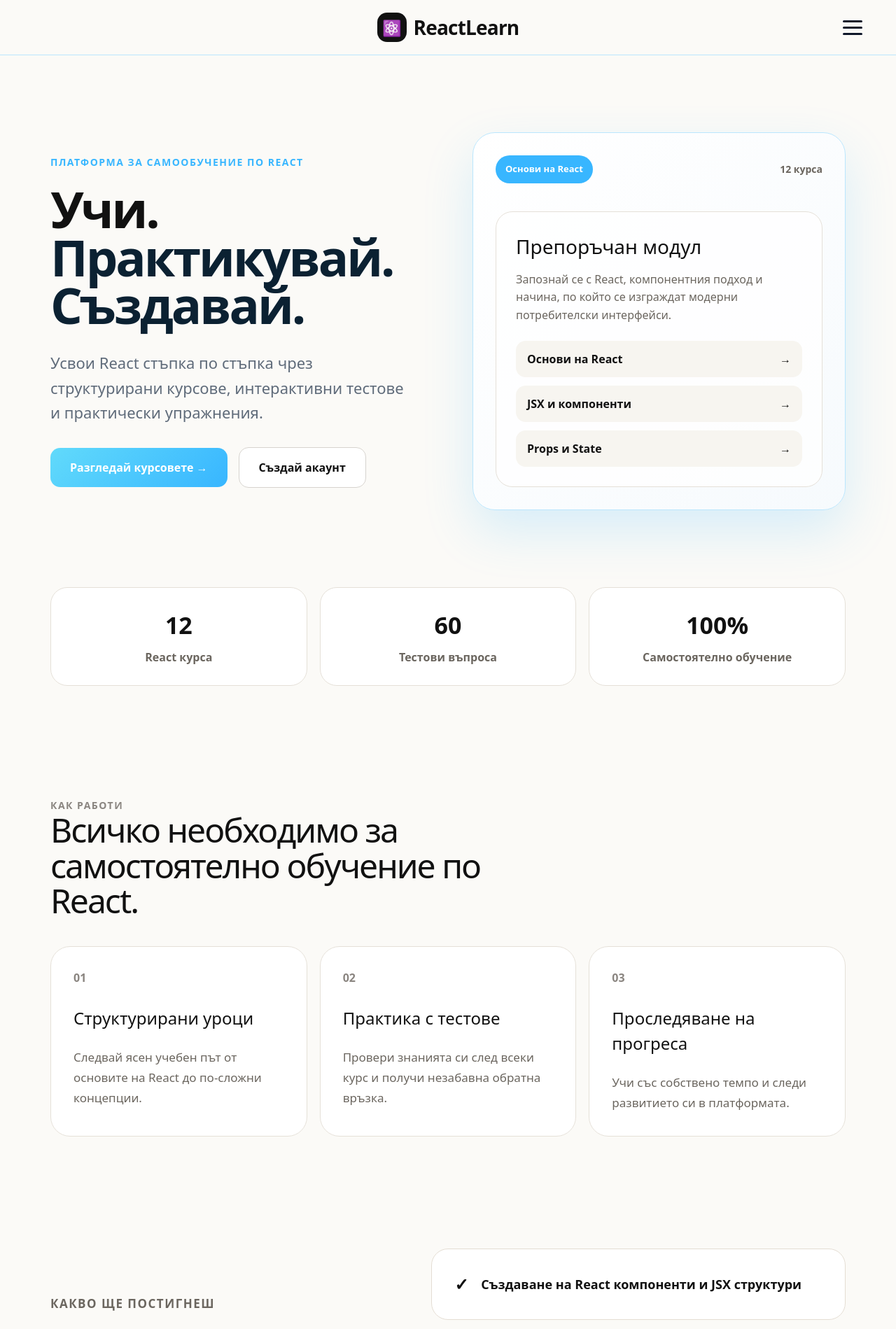
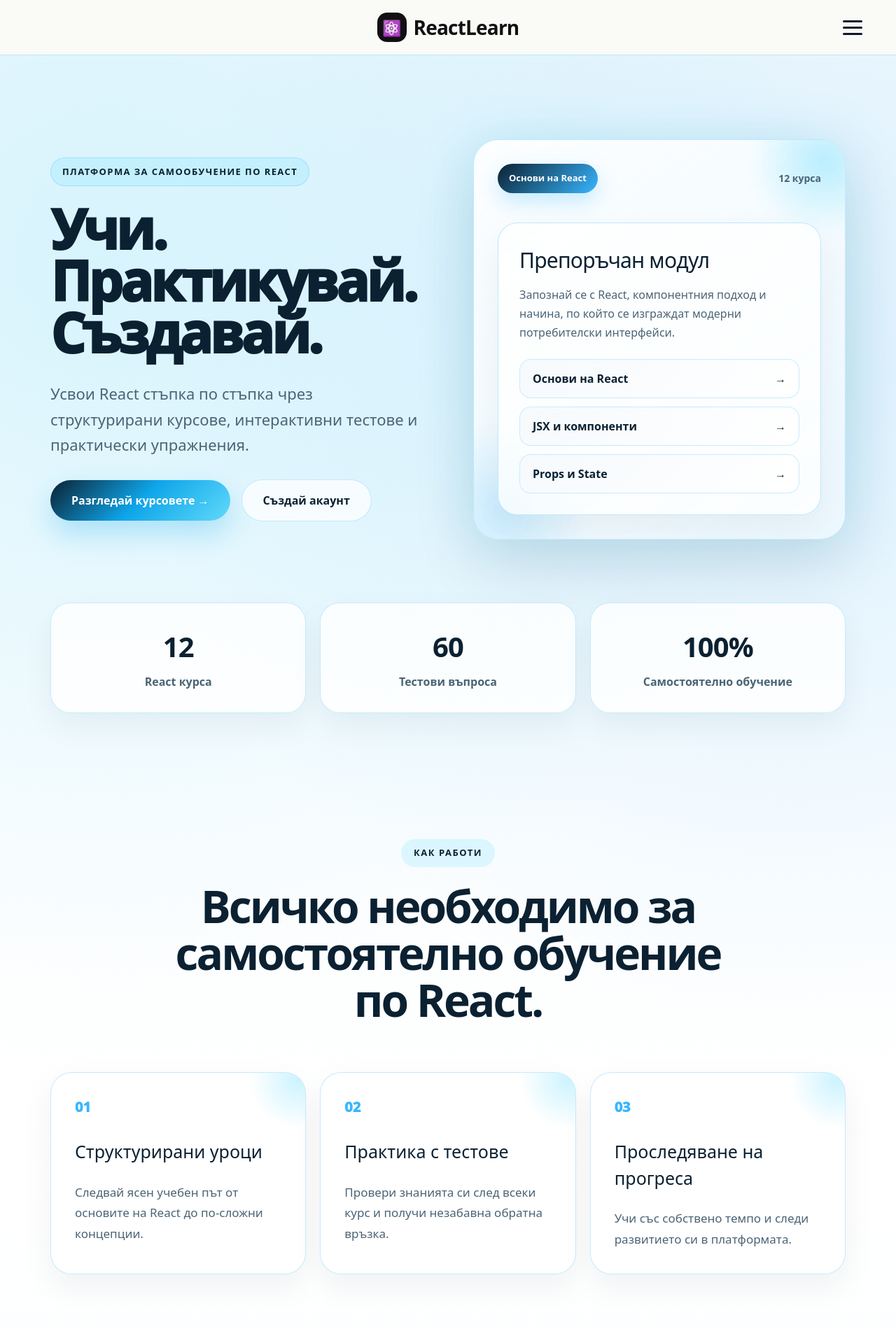
Before and after one commit to IvannIvannov/react-diploma-project, a React (Vite) app in the folder client/: page / in a window 1280 px wide. Shown: the top 1899 px of the page at 70% size. Built offline with nearby package versions, Linux system fonts and the light colour scheme.

Commit message:
Implement modern home page redesign

```diff
--- a/client/src/pages/Home.css
+++ b/client/src/pages/Home.css
@@ -1,22 +1,49 @@
+html,
+body,
+#root {
+  min-height: 100%;
+  margin: 0;
+  background: #eef9ff !important;
+}
+
+body {
+  overflow-x: hidden;
+}
+
+.home-page {
+  min-height: 100vh;
+  padding-bottom: 0;
+
+  background:
+    radial-gradient(circle at 12% 8%, rgba(97, 218, 251, 0.22), transparent 28%),
+    radial-gradient(circle at 88% 12%, rgba(56, 182, 255, 0.16), transparent 26%),
+    linear-gradient(180deg, #f6fafd 0%, #ffffff 42%, #eef9ff 100%);
+}
+
 .hero-section {
   max-width: 1200px;
   margin: 0 auto;
-  padding: 110px 32px;
+  padding: 120px 32px 90px;
 
   display: grid;
   grid-template-columns: 1fr 1fr;
-  gap: 70px;
+  gap: 72px;
   align-items: center;
 }
 
 .hero-label {
-  margin-bottom: 22px;
+  width: fit-content;
+  margin-bottom: 24px;
+  padding: 10px 16px;
 
-  color: #38b6ff;
+  color: #0b2132;
+  background: rgba(97, 218, 251, 0.18);
+  border: 1px solid rgba(56, 182, 255, 0.28);
+  border-radius: 999px;
 
-  font-size: 14px;
-  font-weight: 800;
-  letter-spacing: 1.5px;
+  font-size: 13px;
+  font-weight: 900;
+  letter-spacing: 1.4px;
   text-transform: uppercase;
 }
 
@@ -25,30 +52,31 @@
 
   color: #0b2132;
 
-  font-size: 72px;
+  font-size: 78px;
   line-height: 0.95;
-  font-weight: 900;
-  letter-spacing: -3px;
+  font-weight: 950;
+  letter-spacing: -4px;
 }
 
 .hero-title::first-line {
-  color: #111;
+  color: #0b2132;
 }
 
 .hero-description {
-  max-width: 520px;
+  max-width: 560px;
   margin: 32px 0;
 
-  color: #5f6b7a;
+  color: #4b6475;
 
   font-size: 22px;
-  line-height: 1.6;
+  line-height: 1.65;
 }
 
 .hero-actions {
   display: flex;
   gap: 16px;
   align-items: center;
+  flex-wrap: wrap;
 }
 
 .primary-button,
@@ -57,118 +85,148 @@
   align-items: center;
   justify-content: center;
 
-  padding: 16px 28px;
-  border-radius: 14px;
+  padding: 17px 30px;
+  border-radius: 999px;
 
   font-size: 16px;
-  font-weight: 800;
+  font-weight: 900;
 
   text-decoration: none;
-  transition: 0.2s ease;
+  transition: 0.25s ease;
 }
 
 .primary-button {
-  display: inline-flex;
-  align-items: center;
-  justify-content: center;
+  background: linear-gradient(135deg, #0b2132, #0ea5e9, #61dafb);
+  color: #fff;
 
-  padding: 16px 28px;
-  border-radius: 14px;
-
-  font-size: 16px;
-  font-weight: 800;
-
-  text-decoration: none;
-  transition: 0.2s ease;
-
-  background: linear-gradient(135deg, #61dafb, #38b6ff);
-  color: #fff;
+  box-shadow: 0 18px 40px rgba(14, 165, 233, 0.28);
 }
 
 .primary-button:hover {
-  transform: translateY(-2px);
-
-  background: linear-gradient(135deg, #7ddfff, #4cc9f0);
+  transform: translateY(-3px) scale(1.02);
+  box-shadow: 0 24px 55px rgba(14, 165, 233, 0.38);
 }
 
 .secondary-button {
-  color: #111;
-  border: 1px solid #d6d3ce;
-  background: #fff;
+  color: #0b2132;
+  border: 1px solid rgba(56, 182, 255, 0.28);
+  background: rgba(255, 255, 255, 0.72);
+  backdrop-filter: blur(16px);
 }
 
 .secondary-button:hover {
-  background: #f0eee9;
+  transform: translateY(-3px);
+  background: #ffffff;
+  border-color: #38b6ff;
+  box-shadow: 0 18px 40px rgba(11, 33, 50, 0.08);
 }
 
 .hero-card {
   position: relative;
+  overflow: hidden;
 
-  min-height: 430px;
-  padding: 32px;
+  min-height: 460px;
+  padding: 34px;
 
   background:
-    linear-gradient(135deg,
-      rgba(255, 255, 255, 0.96),
-      rgba(246, 250, 253, 0.96));
-
-  border: 1px solid #bae6fd;
-  border-radius: 32px;
+    linear-gradient(145deg,
+      rgba(255, 255, 255, 0.92),
+      rgba(239, 249, 255, 0.78));
+  border: 1px solid rgba(56, 182, 255, 0.28);
+  border-radius: 36px;
 
   box-shadow:
-    0 30px 70px rgba(56, 182, 255, 0.18);
+    0 35px 90px rgba(11, 33, 50, 0.12),
+    0 0 70px rgba(97, 218, 251, 0.22);
+
+  backdrop-filter: blur(18px);
+}
+
+.hero-card::before {
+  content: "";
+  position: absolute;
+  inset: -80px -80px auto auto;
+
+  width: 220px;
+  height: 220px;
+
+  background: radial-gradient(circle, rgba(97, 218, 251, 0.42), transparent 68%);
+  filter: blur(8px);
+}
+
+.hero-card::after {
+  content: "";
+  position: absolute;
+  inset: auto auto -90px -90px;
+
+  width: 260px;
+  height: 260px;
+
+  background: radial-gradient(circle, rgba(56, 182, 255, 0.22), transparent 70%);
+  filter: blur(10px);
 }
 
 .hero-card-top {
+  position: relative;
+  z-index: 1;
+
   display: flex;
   justify-content: space-between;
   align-items: center;
 
-  margin-bottom: 40px;
+  margin-bottom: 42px;
 }
 
 .hero-card-badge {
-  padding: 10px 14px;
+  padding: 11px 16px;
 
   border-radius: 999px;
 
-  background: #38b6ff;
+  background: linear-gradient(135deg, #0b2132, #38b6ff);
   color: white;
 
   font-size: 13px;
+  font-weight: 900;
+
+  box-shadow: 0 12px 30px rgba(56, 182, 255, 0.28);
+}
+
+.hero-card-progress {
+  color: #4b6475;
+
+  font-size: 14px;
   font-weight: 800;
 }
 
-.hero-card-progress {
-  color: #6b665f;
+.lesson-preview {
+  position: relative;
+  z-index: 1;
 
-  font-size: 14px;
-  font-weight: 700;
-}
+  padding: 30px;
 
-.lesson-preview {
-  padding: 28px;
+  background: rgba(255, 255, 255, 0.76);
+  border: 1px solid rgba(186, 230, 253, 0.9);
+  border-radius: 28px;
 
-  background: rgba(255, 255, 255, 0.8);
-  border: 1px solid #e5e0d8;
-  border-radius: 24px;
+  box-shadow: 0 20px 50px rgba(11, 33, 50, 0.06);
 }
 
 .lesson-preview h3 {
   margin: 0 0 14px;
 
-  color: #111;
+  color: #0b2132;
 
-  font-size: 28px;
+  font-size: 30px;
+  letter-spacing: -0.8px;
 }
 
 .lesson-preview p {
   margin: 0 0 24px;
 
-  color: #6b665f;
+  color: #4b6475;
 
   font-size: 16px;
-  line-height: 1.6;
+  line-height: 1.7;
 }
 
 .lesson-list {
@@ -180,73 +238,106 @@
   display: flex;
   justify-content: space-between;
 
-  padding: 14px 16px;
+  padding: 15px 18px;
 
-  background: #f7f5f0;
-  border-radius: 14px;
+  background: linear-gradient(135deg, #f6fafd, #ffffff);
+  border: 1px solid rgba(186, 230, 253, 0.75);
+  border-radius: 16px;
 
-  color: #111;
+  color: #0b2132;
 
-  font-weight: 700;
+  font-weight: 800;
+  text-decoration: none;
+  cursor: pointer;
+
+  transition: 0.25s ease;
+}
+
+.lesson-item:hover {
+  transform: translateX(8px);
+  background: #eaf8ff;
+  border-color: #38b6ff;
 }
 
 .stats-section {
   max-width: 1200px;
   margin: 0 auto;
-  padding: 0 32px 80px;
+  padding: 0 32px 90px;
 
   display: grid;
   grid-template-columns: repeat(3, 1fr);
-  gap: 18px;
+  gap: 20px;
 }
 
 .stat-card {
-  padding: 28px;
+  padding: 32px;
 
-  background: #fff;
-  border: 1px solid #e5e0d8;
-  border-radius: 24px;
+  background: rgba(255, 255, 255, 0.82);
+  border: 1px solid rgba(186, 230, 253, 0.8);
+  border-radius: 28px;
 
   text-align: center;
+
+  box-shadow: 0 18px 45px rgba(11, 33, 50, 0.06);
+  backdrop-filter: blur(16px);
 }
 
 .stat-card strong {
   display: block;
 
-  color: #111;
+  color: #0b2132;
 
-  font-size: 34px;
+  font-size: 40px;
   margin-bottom: 8px;
+  letter-spacing: -1px;
 }
 
 .stat-card span {
-  color: #6b665f;
+  color: #4b6475;
 
-  font-weight: 600;
+  font-weight: 700;
 }
 
 .features-section,
 .learning-path-section {
   max-width: 1200px;
   margin: 0 auto;
-  padding: 80px 32px;
+  padding: 90px 32px;
 }
 
 .feedback-section {
-  max-width: 1200px;
-  margin: 0 auto;
-  padding: 80px 32px 36px;
+  position: relative;
+
+  max-width: 100%;
+  overflow: hidden;
+
+  padding: 20px 0 50px;
+
+  background: transparent;
 }
 
 .section-heading {
-  max-width: 720px;
-  margin-bottom: 40px;
+  max-width: 850px;
+  margin: 0 auto 70px;
+
+  text-align: center;
 }
 
 .section-heading p {
-  color: #8a8580;
-  font-size: 14px;
-  font-weight: 800;
+  display: inline-flex;
+  align-items: center;
+  justify-content: center;
+
+  margin: 0 auto 22px;
+  padding: 10px 18px;
+
+  color: #0b2132;
+  background: rgba(97, 218, 251, 0.18);
+
+  border-radius: 999px;
+
+  font-size: 13px;
+  font-weight: 900;
   letter-spacing: 1.5px;
   text-transform: uppercase;
 }
@@ -255,44 +346,77 @@
 .learning-path-section h2,
 .cta-section h2 {
   margin: 0;
-  color: #111;
-  font-size: 48px;
+
+  color: #0b2132;
+
+  font-size: 64px;
   line-height: 1.05;
-  letter-spacing: -2px;
+  letter-spacing: -3px;
+  font-weight: 900;
 }
 
 .features-grid {
   display: grid;
   grid-template-columns: repeat(3, 1fr);
-  gap: 18px;
+  gap: 20px;
 }
 
 .feature-card {
-  padding: 32px;
-  background: #fff;
-  border: 1px solid #e5e0d8;
-  border-radius: 28px;
+  position: relative;
+  overflow: hidden;
+
+  padding: 34px;
+
+  background: rgba(255, 255, 255, 0.84);
+  border: 1px solid rgba(186, 230, 253, 0.82);
+  border-radius: 30px;
+
+  box-shadow: 0 18px 45px rgba(11, 33, 50, 0.06);
+  backdrop-filter: blur(14px);
+}
+
+.feature-card::before {
+  content: "";
+  position: absolute;
+  top: -60px;
+  right: -60px;
+
+  width: 140px;
+  height: 140px;
+
+  background: radial-gradient(circle, rgba(97, 218, 251, 0.32), transparent 70%);
 }
 
 .feature-card span {
-  display: inline-block;
-  margin-bottom: 28px;
-  color: #8a8580;
-  font-weight: 900;
+  position: relative;
+  z-index: 1;
+
+  display: inline-flex;
+  margin-bottom: 30px;
+
+  color: #38b6ff;
+
+  font-size: 20px;
+  font-weight: 950;
 }
 
 .feature-card h3 {
+  position: relative;
+  z-index: 1;
+
   margin: 0 0 14px;
-  color: #111;
-  font-size: 24px;
+
+  color: #0b2132;
+
+  font-size: 25px;
 }
 
 .feature-card p,
 .learning-path-section p,
 .cta-section p {
-  color: #6b665f;
+  color: #4b6475;
   font-size: 17px;
-  line-height: 1.7;
+  line-height: 1.75;
 
   margin-top: 24px;
 }
@@ -300,46 +424,77 @@
 .learning-path-section {
   display: grid;
   grid-template-columns: 0.9fr 1.1fr;
-  gap: 60px;
+  gap: 64px;
   align-items: center;
 }
 
 .path-list {
   display: grid;
-  gap: 14px;
+  gap: 16px;
 }
 
 .path-item {
   display: flex;
   align-items: center;
-  gap: 18px;
+  gap: 20px;
 
-  padding: 22px 24px;
-  background: #fff;
-  border: 1px solid #e5e0d8;
-  border-radius: 20px;
+  padding: 30px;
+
+  background: rgba(255, 255, 255, 0.86);
+  border: 1px solid rgba(186, 230, 253, 0.85);
+  border-radius: 26px;
+
+  box-shadow: 0 16px 40px rgba(11, 33, 50, 0.05);
+
+  transition: 0.25s ease;
+}
+
+.path-item:hover {
+  transform: translateY(-5px);
+  border-color: #38b6ff;
+  box-shadow: 0 24px 60px rgba(56, 182, 255, 0.16);
 }
 
 .path-item strong {
-  color: #8a8580;
+  display: inline-flex;
+  align-items: center;
+  justify-content: center;
+
+  min-width: 52px;
+  height: 52px;
+
+  color: #fff;
+  background: linear-gradient(135deg, #0b2132, #38b6ff);
+  border-radius: 16px;
+
+  font-size: 20px;
+  font-weight: 950;
 }
 
 .path-item span {
-  color: #111;
-  font-size: 20px;
-  font-weight: 800;
+  color: #0b2132;
+
+  font-size: 19px;
+  font-weight: 850;
 }
 
 .cta-section {
+  position: relative;
+  overflow: hidden;
+
   max-width: 1200px;
-  margin: 24px auto 0;
-  padding: 80px 32px;
+  margin: 28px auto 0;
+  padding: 90px 32px;
 
   text-align: center;
 
-  background: #0b2132;
-  border: 2px solid #38b6ff;
-  border-radius: 36px;
+  background:
+    radial-gradient(circle at top left, rgba(97, 218, 251, 0.26), transparent 35%),
+    linear-gradient(135deg, #071927, #0b2132 55%, #0e3a55);
+  border: 1px solid rgba(97, 218, 251, 0.38);
+  border-radius: 40px;
+
+  box-shadow: 0 30px 90px rgba(11, 33, 50, 0.22);
 }
 
 .cta-section h2 {
@@ -347,19 +502,21 @@
 }
 
 .cta-section p {
-  max-width: 620px;
-  margin: 22px auto 32px;
+  max-width: 640px;
+  margin: 24px auto 34px;
 
-  color: #d1d5db;
+  color: #d7ecf8;
 }
 
 .cta-section .primary-button {
-  background: #fff;
-  color: #111;
+  background: #ffffff;
+  color: #0b2132;
+
+  box-shadow: 0 18px 45px rgba(255, 255, 255, 0.14);
 }
 
 .cta-section .primary-button:hover {
-  background: #f3f4f6;
+  background: #eaf8ff;
 }
 
 .feedback-grid {
@@ -368,18 +525,13 @@
   gap: 18px;
 }
 
-.feedback-card {
-  padding: 32px;
-  background: #fff;
-  border: 1px solid #e5e0d8;
-  border-radius: 28px;
-}
-
 .feedback-text {
   margin: 0 0 30px;
-  color: #111;
+
+  color: #0b2132;
+
   font-size: 18px;
-  line-height: 1.7;
+  line-height: 1.75;
 }
 
 .feedback-author {
@@ -389,41 +541,86 @@
 }
 
 .feedback-avatar {
-  width: 46px;
-  height: 46px;
+  width: 48px;
+  height: 48px;
   border-radius: 50%;
 
   display: flex;
   align-items: center;
   justify-content: center;
 
-  background: #0b2132;
+  background: linear-gradient(135deg, #0b2132, #38b6ff);
   color: #fff;
 
-  font-weight: 900;
+  font-weight: 950;
+
+  box-shadow: 0 12px 30px rgba(56, 182, 255, 0.25);
 }
 
 .feedback-author strong {
   display: block;
-  color: #111;
+
+  color: #0b2132;
+
   margin-bottom: 4px;
 }
 
 .feedback-author span {
-  color: #6b665f;
+  color: #4b6475;
+
   font-size: 14px;
 }
 
 .feedback-carousel {
+  position: relative;
+
   overflow: hidden;
   width: 100%;
-  padding: 8px 0;
+
+  background: transparent;
+
+  padding: 20px 0;
+}
+
+.feedback-carousel::before,
+.feedback-carousel::after {
+  content: "";
+
+  position: absolute;
+  top: 0;
+
+  width: 220px;
+  height: 100%;
+
+  z-index: 5;
+  pointer-events: none;
+}
+
+.feedback-carousel::before {
+  left: 0;
+
+  background: linear-gradient(to right,
+      #f6fafd 0%,
+      rgba(246, 250, 253, .95) 20%,
+      rgba(246, 250, 253, 0) 100%);
+}
+
+.feedback-carousel::after {
+  right: 0;
+
+  background: linear-gradient(to left,
+      #f6fafd 0%,
+      rgba(246, 250, 253, .95) 20%,
+      rgba(246, 250, 253, 0) 100%);
 }
 
 .feedback-track {
   display: flex;
-  gap: 22px;
+  gap: 28px;
   width: max-content;
+
+  padding: 10px 0;
+
   animation: feedbackSlide 24s linear infinite;
 }
 
@@ -432,22 +629,33 @@
 }
 
 .feedback-card {
-  width: 360px;
-  min-height: 260px;
-  padding: 32px;
+  width: 370px;
+  min-height: 270px;
+  padding: 34px;
 
-  background: #fff;
-  border: 1px solid #e5e0d8;
-  border-radius: 28px;
+  background: #ffffff;
+  border: 1px solid #d8efff;
+  border-radius: 30px;
 
   flex-shrink: 0;
-  box-shadow: none;
 
-  transition: border-color 0.25s ease, background 0.25s ease;
+  box-shadow:
+    0 8px 24px rgba(11, 33, 50, 0.05),
+    0 1px 2px rgba(11, 33, 50, 0.03);
+  backdrop-filter: blur(14px);
+
+  transition: 0.25s ease;
 }
 
 .feedback-card:hover {
-  background: #fbfaf7;
+  transform: translateY(-6px);
+
+  background: #fff;
+
+  border-color: #38b6ff;
+
+  box-shadow:
+    0 16px 40px rgba(56, 182, 255, 0.12);
 }
 
 @keyframes feedbackSlide {
@@ -497,30 +705,21 @@
 .stat-card,
 .feature-card,
 .path-item {
-  transition: transform 0.25s ease, box-shadow 0.25s ease;
+  transition: transform 0.25s ease, box-shadow 0.25s ease, border-color 0.25s ease;
 }
 
 .hero-card:hover,
 .stat-card:hover,
-.feature-card:hover,
-.path-item:hover {
-  transform: translateY(-6px);
-  box-shadow: 0 24px 60px rgba(0, 0, 0, 0.07);
-}
-
-.lesson-item {
-  transition: transform 0.2s ease, background 0.2s ease;
-}
-
-.lesson-item:hover {
-  transform: translateX(6px);
-  background: #efede7;
+.feature-card:hover {
+  transform: translateY(-7px);
+  border-color: #38b6ff;
+  box-shadow: 0 28px 70px rgba(56, 182, 255, 0.16);
 }
 
 @keyframes fadeUp {
   from {
     opacity: 0;
-    transform: translateY(24px);
+    transform: translateY(26px);
   }
 
   to {
@@ -544,49 +743,6 @@
   opacity: 1;
   transform: translateY(0);
   filter: blur(0);
-}
-
-.lesson-item {
-  text-decoration: none;
-  color: #111;
-  cursor: pointer;
-  transition: 0.25s ease;
-}
-
-.lesson-item:hover {
-  transform: translateX(6px);
-}
-
-.path-item {
-  display: flex;
-  align-items: center;
-  gap: 18px;
-
-  padding: 32px;
-
-  background: #fff;
-  border: 1px solid #e4ddd3;
-  border-radius: 24px;
-
-  transition: 0.25s ease;
-}
-
-.path-item:hover {
-  transform: translateY(-4px);
-}
-
-.path-item strong {
-  color: #111;
-
-  font-size: 24px;
-  font-weight: 900;
-}
-
-.path-item span {
-  color: #111;
-
-  font-size: 18px;
-  font-weight: 700;
 }
 
 @media (prefers-reduced-motion: reduce) {
@@ -621,20 +777,40 @@
   .section-heading h2,
   .learning-path-section h2,
   .cta-section h2 {
-    font-size: 36px;
+    font-size: 38px;
   }
 
   .hero-section {
     grid-template-columns: 1fr;
-    padding: 70px 24px;
+    padding: 78px 24px 60px;
   }
 
   .hero-title {
-    font-size: 52px;
+    font-size: 54px;
+    letter-spacing: -2.5px;
+  }
+
+  .hero-description {
+    font-size: 19px;
   }
 
   .stats-section {
     grid-template-columns: 1fr;
     padding: 0 24px 60px;
   }
+
+  .features-section,
+  .learning-path-section,
+  .feedback-section {
+    padding: 64px 24px;
+  }
+
+  .cta-section {
+    margin: 20px 24px 0;
+    padding: 64px 24px;
+  }
+
+  .feedback-card {
+    width: 320px;
+  }
 }
```
